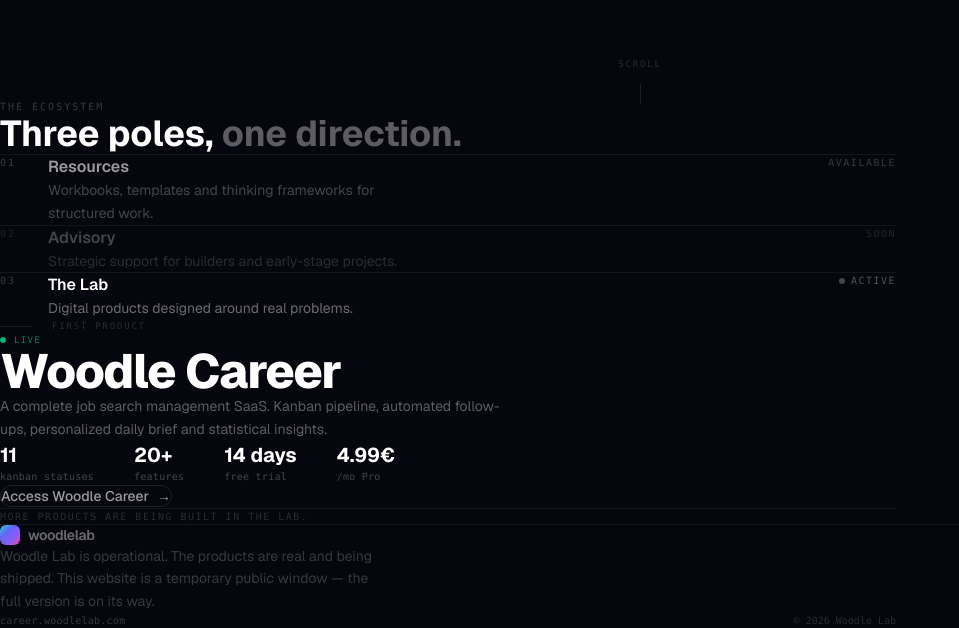
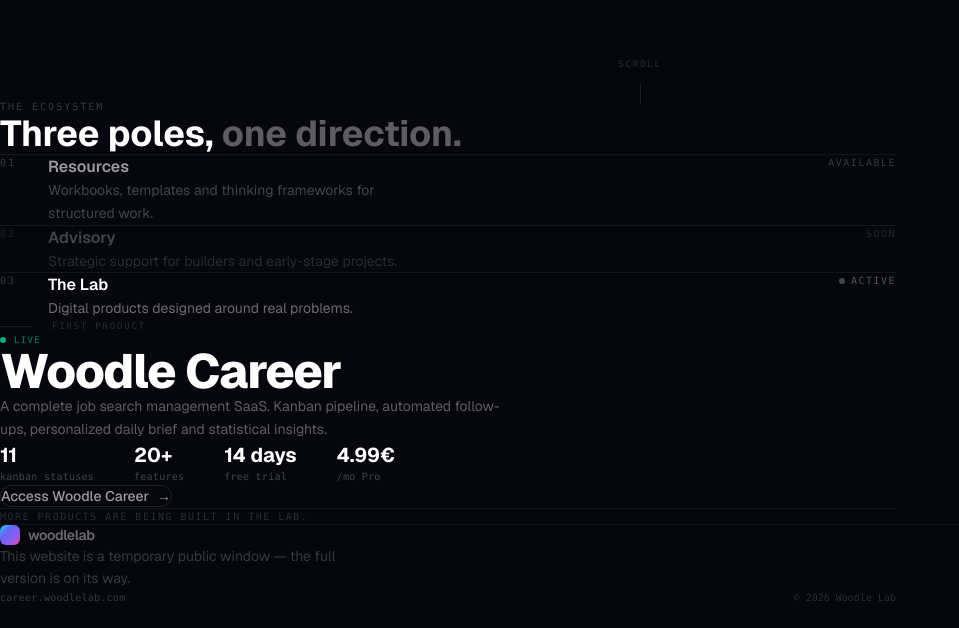
Before and after one commit to KhadySall/woodle-lab, a Next.js app: page / in a window 1280 px wide. Shown: the part 701-1329 px from the top of the page, without its empty margins (0-959 px from the left). After the commit the page ends 1306 px from the top, so only its background shows below. Built offline with nearby package versions, Linux system fonts and the light colour scheme.

Commit message:
fix: footer — suppression phrase redondante, narrative épurée

```diff
--- a/src/components/sections/Footer.tsx
+++ b/src/components/sections/Footer.tsx
@@ -28,7 +28,6 @@
 
           {/* Narrative */}
           <p className="text-sm text-white/20 leading-relaxed max-w-sm mb-16">
-            Woodle Lab is operational. The products are real and being shipped.
             This website is a temporary public window —
             the full version is on its way.
           </p>
```
